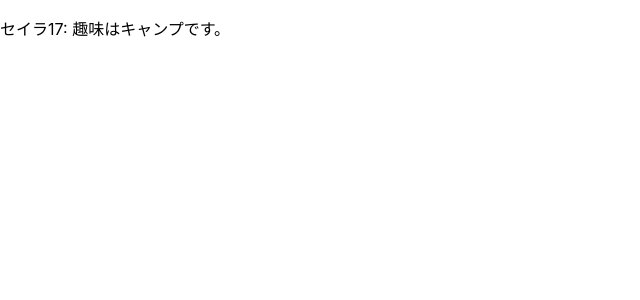
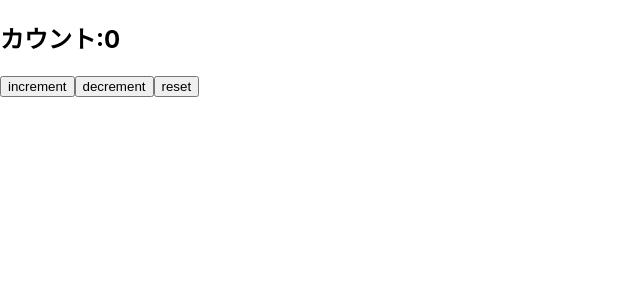
Before and after one commit to marumuji/react-tutorial, a React (Create React App) app in the folder react-hooks/: page / in a window 1280 px wide. Shown: the top 300 px of the page, without its empty margins (0-640 px from the left). Built offline with nearby package versions, Linux system fonts and the light colour scheme.

Commit message:
Add useReducer sample

```diff
--- /dev/null
+++ b/react-hooks/src/UseReducerCounter.jsx
@@ -0,0 +1,31 @@
+import React, {useReducer} from 'react'
+
+const initialState = 0
+const reducerFunc = (countState, action) => {
+  switch (action){
+    case 'increment':
+      return countState + 1
+    case 'decrement':
+      return countState - 1
+    case 'reset':
+      return initialState
+    default:
+      return countState
+  }
+}
+
+const Counter = () => {
+
+  const [count, dispatch] = useReducer(reducerFunc, initialState)
+
+  return(
+    <>
+      <h2>カウント:{count}</h2>
+      <button onClick={()=>dispatch('increment')}>increment</button>
+      <button onClick={()=>dispatch('decrement')}>decrement</button>
+      <button onClick={()=>dispatch('reset')}>reset</button>
+    </>
+  )
+}
+
+export default Counter
--- a/react-hooks/src/index.js
+++ b/react-hooks/src/index.js
@@ -1,17 +1,19 @@
 import React from 'react';
 import ReactDOM from 'react-dom/client';
 import './index.css';
-import App from './App';
+// import App from './App';
 // import Counter from './Counter';
 // import Effect from './Effect';
+import Counter from './UseReducerCounter';
 import reportWebVitals from './reportWebVitals';
 
 const root = ReactDOM.createRoot(document.getElementById('root'));
 root.render(
   <React.StrictMode>
-    <App/>
+    {/* <App/> */}
     {/* <Counter/> */}
     {/* <Effect/> */}
+    {<Counter/>}
   </React.StrictMode>
 );
 
```
